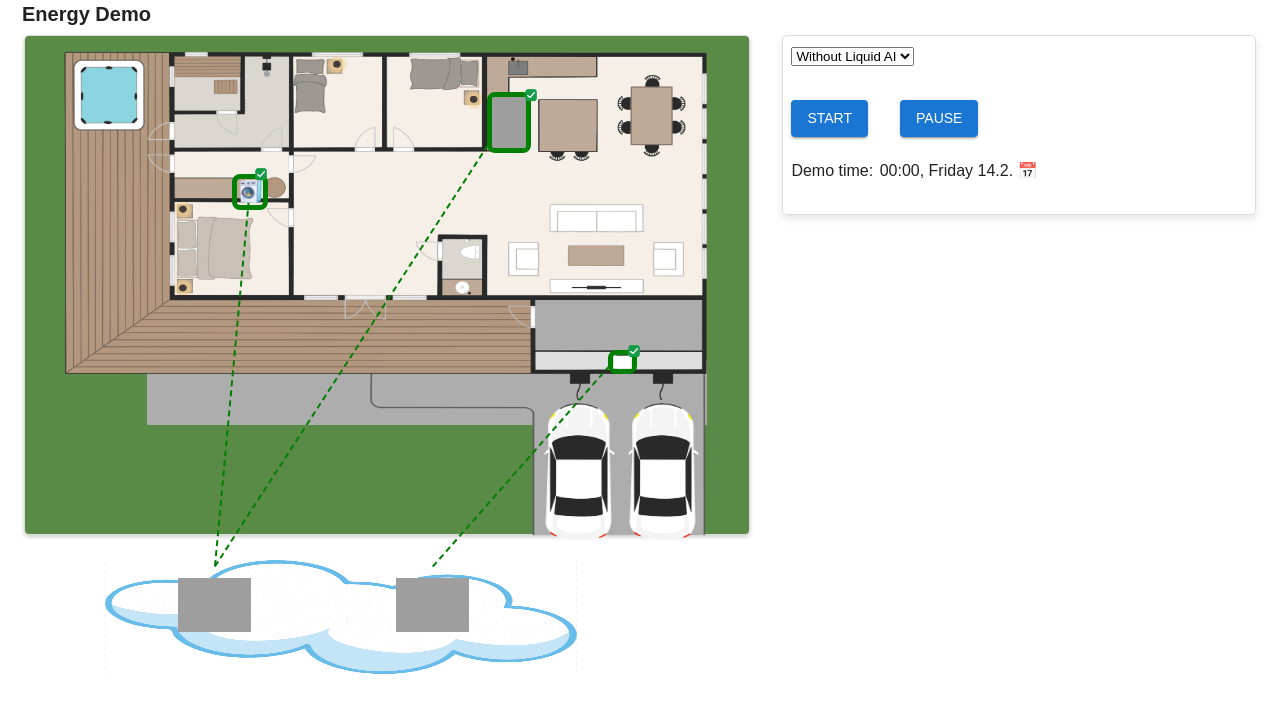
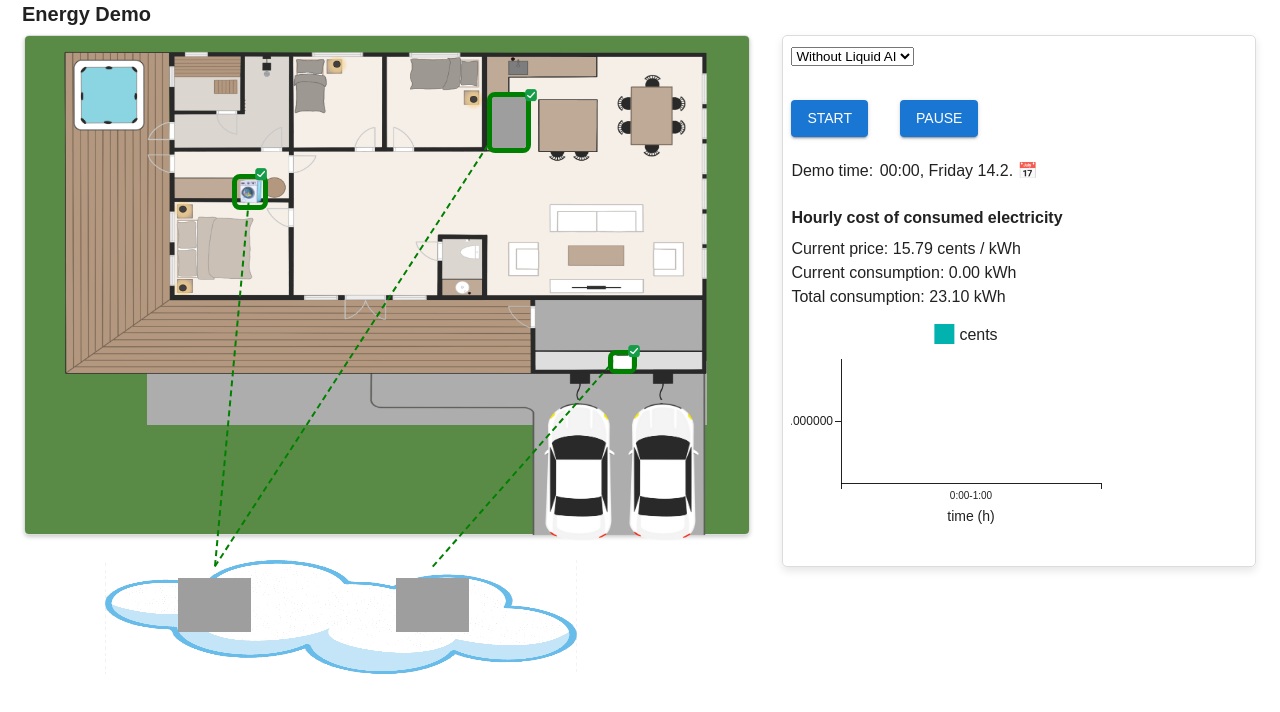
Before and after one commit to LiquidAI-project/energy-demo, a React (Vite) app in the folder run-demo/frontend/: page / in a window 1280 px wide. Shown: the top 712 px of the page. Built offline with nearby package versions, Linux system fonts and the light colour scheme; grey boxes are pictures that could not be loaded.

Commit message:
Add electricity usage chart in cloud based mode

```diff
--- a/run-demo/frontend/src/assets/mockData/dailyPlan.js
+++ b/run-demo/frontend/src/assets/mockData/dailyPlan.js
@@ -1,4 +1,30 @@
 import { WASHING_MACHINE, FREEZER, EV_CHARGER } from "../../../constants";
+
+export const cloudBasedPlan = [
+  {
+    id: WASHING_MACHINE,
+    name: 'Washing Machine',
+    slots: [
+      { start: 13, end: 15, value: 0.3 },
+    ],
+  },
+  {
+    id: FREEZER,
+    name: 'Freezer',
+    slots: [
+      { start: 3, end: 5, value: 0.5 },
+      { start: 7, end: 9, value: 0.5 },
+      { start: 19, end: 20, value: 0.5 },
+    ],
+  },
+  {
+    id: EV_CHARGER,
+    name: 'EV Charger',
+    slots: [
+      { start: 1, end: 5, value: 5 },
+    ],
+  },
+];
 
 export const initialDayPlan = [
     {
--- a/run-demo/frontend/src/components/Demo.jsx
+++ b/run-demo/frontend/src/components/Demo.jsx
@@ -61,6 +61,8 @@ import { useDemoVisualizationContext } from "../context/demoVisualizationContext
 import { useDemoControlContext } from "../context/demoControlContext/useDemoControlContext";
 import OperatingTimeChart from "./visual_components/OperatingTimeChart";
 import SpotPriceChart from "./visual_components/SpotPriceChart";
+import ElectricityPrice from "./visual_components/ElectricityPrice";
+import { cloudBasedPlan } from "../assets/mockData/dailyPlan"
 
 // eslint-disable-next-line no-undef
 const ANIMATION_MOVING_TIME = process.env.ANIMATION_MOVING_TIME;
@@ -90,7 +92,25 @@ const Demo = () => {
   const [warningBorderVisible, setWarningBorderVisible] = useState(false);
   const [shouldBlink, setShouldBlink] = useState(false);
   const { hackerVisibility, movingDeployments, setMovingDeployments } = useDemoVisualizationContext();
-  const { demoRunMethod } = useDemoControlContext();
+  const { demoRunMethod, demoTime } = useDemoControlContext();
+
+  let totalConsumption = [];
+
+  for (let i = 0; i <= 23; i++) {
+    totalConsumption.push({ hour: i, value: 0 });
+  }
+
+  cloudBasedPlan.forEach((c) => {
+    const data = c.slots;
+    data.forEach((d) => {
+      for (let hour = d.start; hour < d.end; hour++) {
+        const consumptionHour = totalConsumption.find((obj) => obj.hour === hour);
+        if (consumptionHour) {
+          consumptionHour.value += d.value;
+        }
+      }
+    });
+  });
 
   // This function will make the house border blink in order to indicate the warning state when data is going outside
   const startBlinking = () => {
@@ -892,6 +912,13 @@ const Demo = () => {
                   </div>
                   {demoRunMethod === WITH_LIQUID_AI && <OperatingTimeChart />}
                   {demoRunMethod === WITH_LIQUID_AI && <SpotPriceChart />}
+                  {demoRunMethod === WITHOUT_LIQUID_AI && (
+                    <ElectricityPrice
+                      demoTime={demoTime}
+                      demoPassedHrs={parseInt(new Date(demoTime).getHours())}
+                      totalConsumption={totalConsumption}
+                    />
+                  )}
                 </Box>
               </Grid>
             </Grid>
--- /dev/null
+++ b/run-demo/frontend/src/components/visual_components/ElectricityPrice.jsx
@@ -0,0 +1,174 @@
+import { useEffect, useState, memo } from "react";
+import { Box, Typography } from "@mui/material";
+import { LineChart } from "@mui/x-charts/LineChart";
+import { hourlyEnergyData } from "../../assets/mockData/spotPrice";
+
+const Price = ({ price }) => {
+  if (price !== null && price !== undefined) {
+    return (
+      <Typography>Current price: {price.toFixed(2)} cents / kWh</Typography>
+    );
+  } else {
+    return <Typography>Loading current price</Typography>;
+  }
+};
+
+const Consumption = ({ consumption }) => {
+  if (consumption !== null && consumption !== undefined) {
+    return (
+      <Typography>Current consumption: {consumption.toFixed(2)} kWh</Typography>
+    );
+  } else {
+    return <Typography>Loading current consumption</Typography>;
+  }
+};
+
+const TotalConsumption = ({ total }) => {
+  if (total !== null && total !== undefined) {
+    return <Typography>Total consumption: {total.toFixed(2)} kWh</Typography>;
+  } else {
+    return <Typography>Loading total consumption</Typography>;
+  }
+};
+
+const Chart = memo(function Chart({ consumptionData }) {
+  if (
+    consumptionData.length > 0 &&
+    !consumptionData.every((item) => isNaN(item.time) || isNaN(item.total))
+  ) {
+    const xAxisData = consumptionData.map(
+      (entry) =>
+        entry.time.getHours() +
+        ":00-" +
+        (parseInt(entry.time.getHours()) + 1) +
+        ":00"
+    );
+    return (
+      <LineChart
+        xAxis={[
+          {
+            data: xAxisData,
+            scaleType: "band",
+            label: "time (h)",
+            tickLabelStyle: { fontSize: 10 },
+          },
+        ]}
+        series={[
+          {
+            data: consumptionData.map((entry) => entry.total),
+            area: true,
+            curve: "natural",
+            showMark: false,
+            label: "cents",
+          },
+        ]}
+        sx={{
+          "& .MuiAreaElement-root": {
+            fillOpacity: 0.4,
+          },
+        }}
+      />
+    );
+  }
+  return null;
+});
+
+function ElectricityPrice({ demoTime, demoPassedHrs, totalConsumption }) {
+  const [prices, setPrices] = useState([]);
+  const [currentPrice, setCurrentPrice] = useState(null);
+  const [currentConsumption, setCurrentConsumption] = useState(null);
+  const [consumptionData, setConsumptionData] = useState([]);
+
+  useEffect(() => {
+    const newPrice = updateCurrentPrice(hourlyEnergyData, demoTime);
+    const newCurrentConsumption = updateCurrentConsumption(
+      totalConsumption,
+      demoTime
+    );
+    setCurrentPrice(newPrice);
+    setCurrentConsumption(newCurrentConsumption);
+    if (demoPassedHrs === 0) {
+      setConsumptionData([
+        { time: new Date(demoTime), total: newPrice * newCurrentConsumption },
+      ]);
+      window.sessionStorage.setItem(
+        "consumptionData",
+        JSON.stringify([
+          { time: new Date(demoTime), total: newPrice * newCurrentConsumption },
+        ])
+      );
+    } else if (demoPassedHrs < 24) {
+      setConsumptionData((prev) => {
+        const newItem = {
+          time: new Date(demoTime),
+          total: newPrice * newCurrentConsumption,
+        };
+
+        if (
+          !prev.some((item) => item.time.getTime() === newItem.time.getTime())
+        ) {
+          const newData = [...prev, newItem];
+          window.sessionStorage.setItem(
+            "consumptionData",
+            JSON.stringify(newData)
+          );
+          return newData;
+        }
+        return prev;
+      });
+    }
+  }, [demoPassedHrs, demoTime, prices, totalConsumption]);
+
+  function updateCurrentConsumption(totalConsumption, demoTime) {
+    const demoTimeFormatted = new Date(demoTime);
+    if (totalConsumption.length === 0) {
+      return null;
+    } else {
+      return totalConsumption.find(
+        (obj) => obj.hour === demoTimeFormatted.getHours()
+      ).value;
+    }
+  }
+
+  function updateCurrentPrice(prices, demoTime) {
+    if (prices.length === 0) {
+      return null;
+    } else {
+      const demoTimeCopy = new Date(demoTime);
+      const priceObj = prices.find(
+        (priceObj) => priceObj.hour == demoTimeCopy.getHours()
+      );
+      if (priceObj) {
+        return priceObj.price;
+      }
+    }
+  }
+
+  const total = totalConsumption.reduce((a, b) => a + b.value, 0);
+
+  return (
+    <Box
+      sx={{
+        height: "44vh",
+      }}
+    >
+      <Typography sx={{ marginBottom: "7px", fontWeight: "bold" }}>
+        Hourly cost of consumed electricity
+      </Typography>
+      <Price price={currentPrice} />
+      <Consumption consumption={currentConsumption} />
+      <TotalConsumption total={total} />
+      <Box
+        sx={{
+          background: "white",
+          width: "45vh",
+          height: "28vh",
+        }}
+      >
+        <Chart consumptionData={consumptionData} />
+      </Box>
+    </Box>
+  );
+}
+
+export default ElectricityPrice;
```
